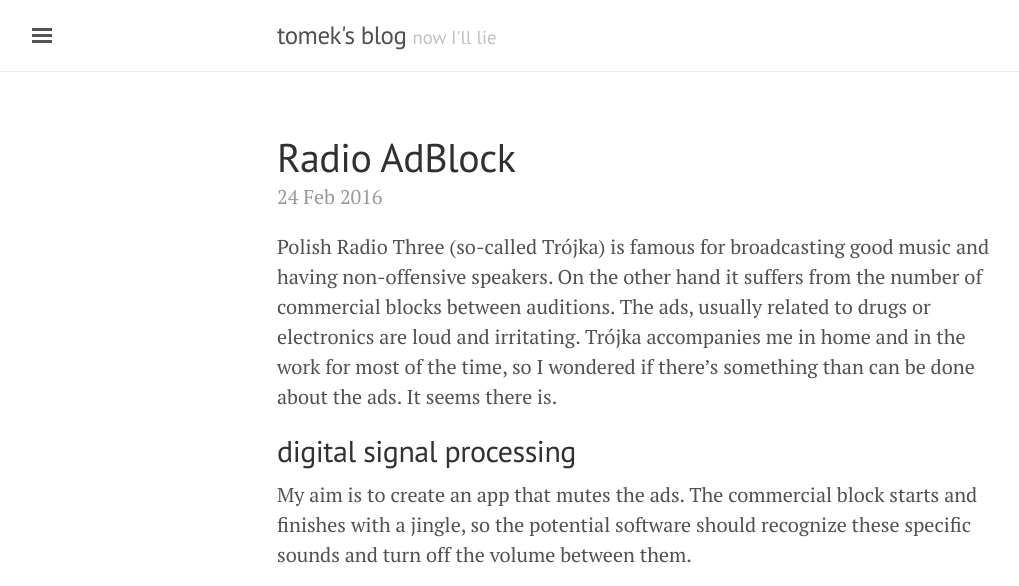
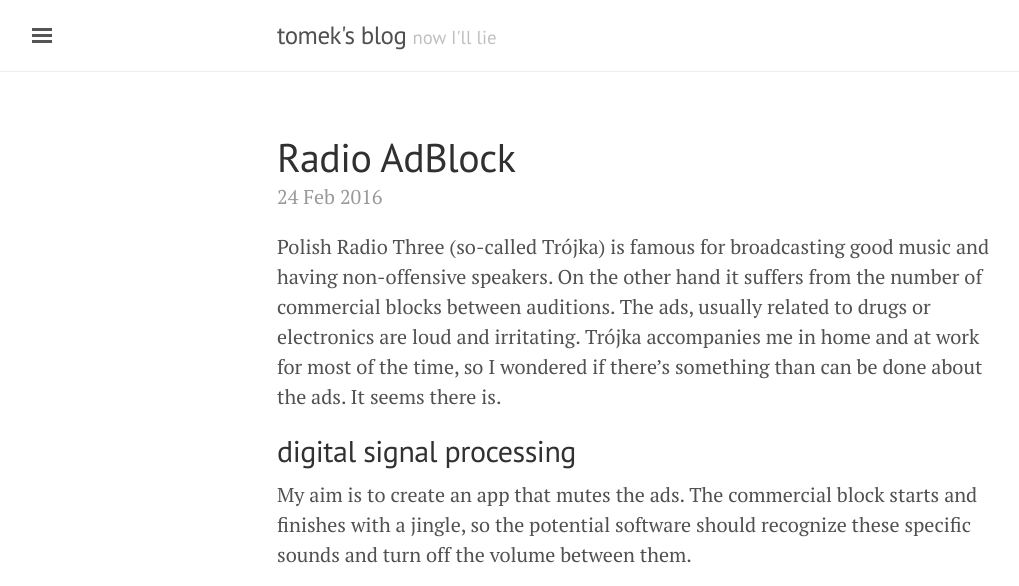
Before and after one commit to trekawek/blog.rekawek.eu, a Jekyll site: the page built from _posts/2016-02-24-radio-adblock.md, in a window 1280 px wide and 900 px high, cut to the strip 0-586 px from the top of the window. Shown: the whole strip, without its empty margins (3-1022 px from the left). Built offline with Jekyll 4.4.1, drawn with Linux system fonts in a browser that asks for light colours.

Commit message:
Spelling.

```diff
--- a/_posts/2016-02-24-radio-adblock.md
+++ b/_posts/2016-02-24-radio-adblock.md
@@ -3,7 +3,7 @@
 layout: post
 ---
 
-Polish Radio Three (so-called Trójka) is famous for broadcasting good music and having non-offensive speakers. On the other hand it suffers from the number of commercial blocks between auditions. The ads, usually related to drugs or electronics are loud and irritating. Trójka accompanies me in home and in the work for most of the time, so I wondered if there's something than can be done about the ads. It seems there is.
+Polish Radio Three (so-called Trójka) is famous for broadcasting good music and having non-offensive speakers. On the other hand it suffers from the number of commercial blocks between auditions. The ads, usually related to drugs or electronics are loud and irritating. Trójka accompanies me in home and at work for most of the time, so I wondered if there's something than can be done about the ads. It seems there is.
 
 ## digital signal processing
 
```
